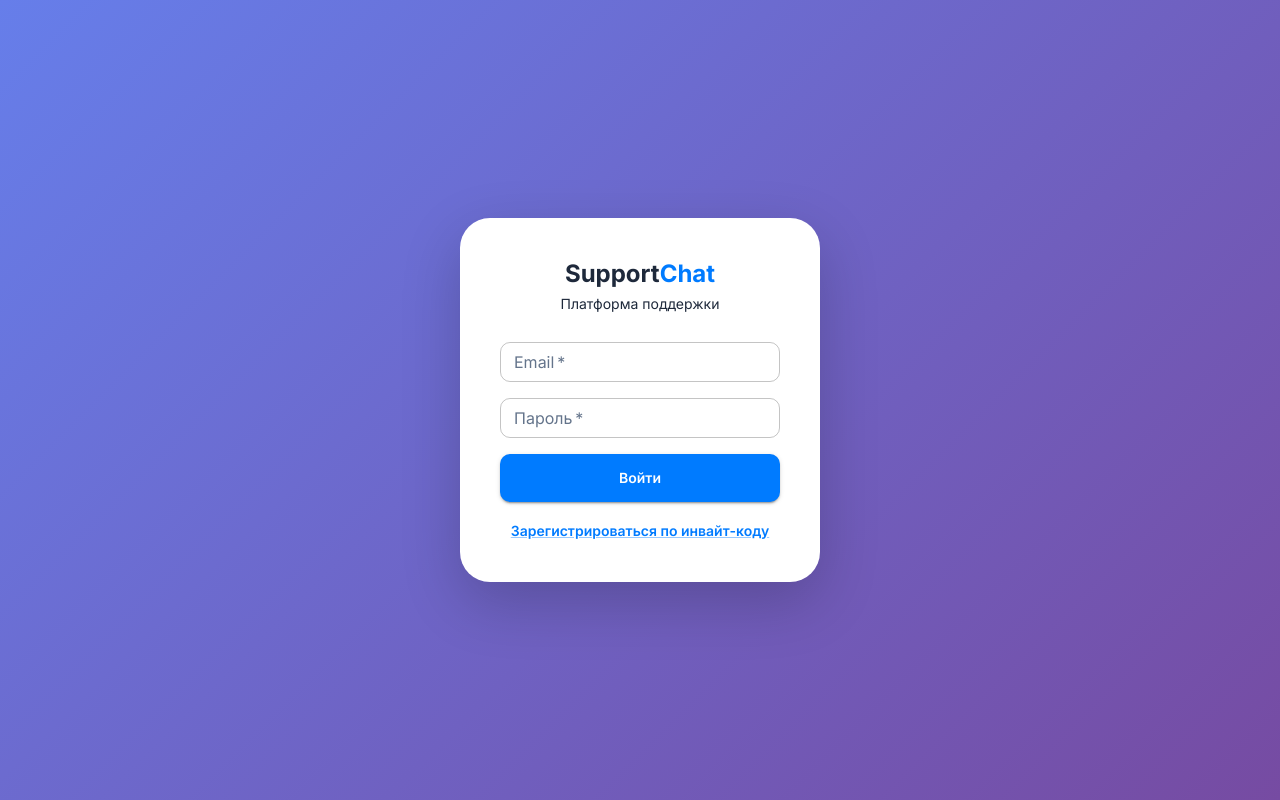
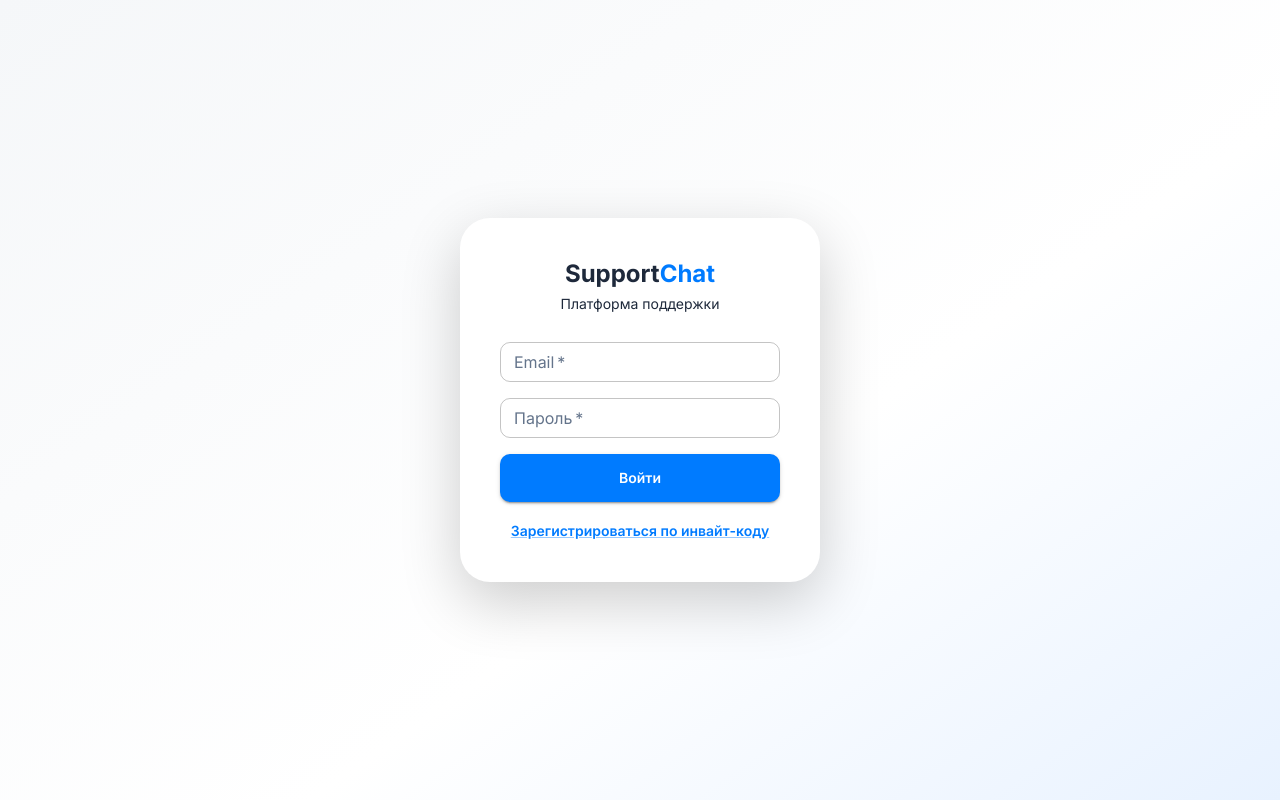
Before and after one commit to Lau2k1/support-chat, a React (Vite) app in the folder frontend-react/: page /login in a window 1280 px wide. Built offline with nearby package versions, Linux system fonts and the light colour scheme; no server answers.

Commit message:
style(auth): neutral gradient on login/register

```diff
--- a/frontend-react/src/pages/Login.tsx
+++ b/frontend-react/src/pages/Login.tsx
@@ -40,7 +40,7 @@ export default function Login() {
         justifyContent: 'center',
         alignItems: 'center',
         minHeight: '100vh',
-        background: 'linear-gradient(135deg, #667eea 0%, #764ba2 100%)',
+        background: 'linear-gradient(145deg, #f5f7f9 0%, #ffffff 60%, #e8f2ff 100%)',
       }}
     >
       <Card sx={{ p: 5, width: 360, borderRadius: 3, boxShadow: '0 20px 60px rgba(0,0,0,0.2)' }}>
--- a/frontend-react/src/pages/Register.tsx
+++ b/frontend-react/src/pages/Register.tsx
@@ -76,7 +76,7 @@ export default function Register() {
         justifyContent: 'center',
         alignItems: 'center',
         minHeight: '100vh',
-        background: 'linear-gradient(135deg, #667eea 0%, #764ba2 100%)',
+        background: 'linear-gradient(145deg, #f5f7f9 0%, #ffffff 60%, #e8f2ff 100%)',
         py: 3,
       }}
     >
```
